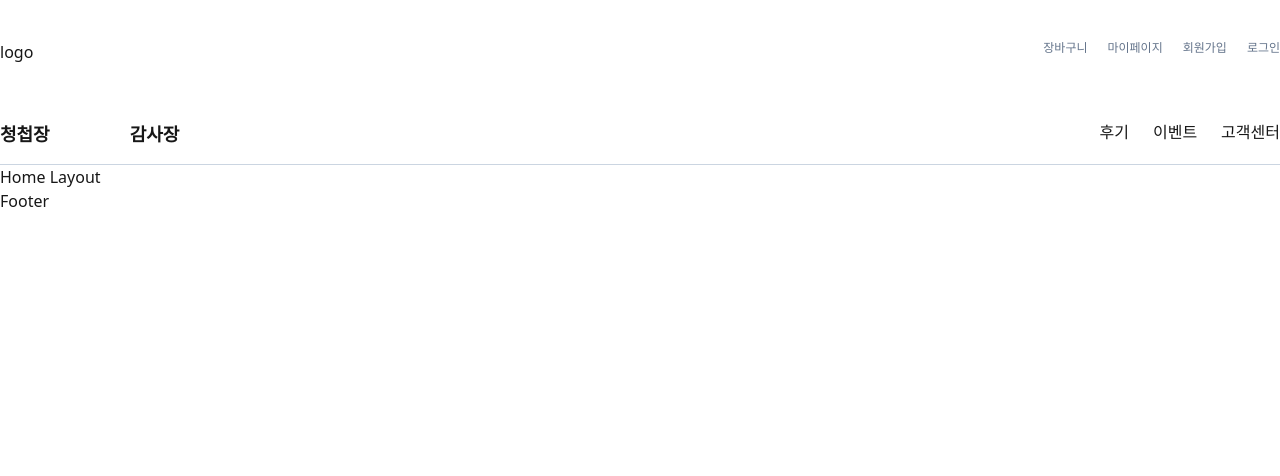
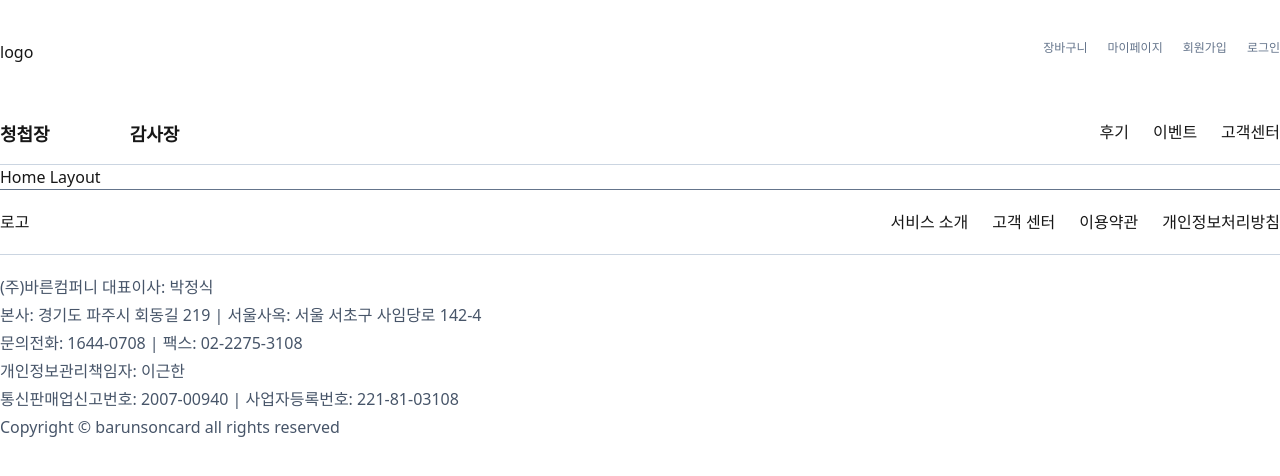
Before and after one commit to JeanYoungPark/mochung, a Next.js app: page / in a window 1280 px wide. Shown: the top 476 px of the page. Built offline with nearby package versions, Linux system fonts and the light colour scheme.

Commit message:
style : footer ui update

```diff
--- /dev/null
+++ b/src/components/layout/Footer.module.css
@@ -0,0 +1,23 @@
+.footer {
+    @apply w-full border-slate-500 border-t;
+}
+
+.container {
+    @apply w-full mx-auto max-w-7xl;
+}
+
+.etcInfoWrapper {
+    @apply flex justify-between py-5;
+}
+
+.etcList {
+    @apply flex gap-6;
+}
+
+.companyInfoWrapper {
+    @apply py-5 border-slate-300 border-t;
+}
+
+.companyInfoList {
+    @apply text-slate-600 flex flex-col gap-1;
+}
--- a/src/components/layout/Footer.tsx
+++ b/src/components/layout/Footer.tsx
@@ -1,5 +1,32 @@
 import React from "react";
+import styles from "@/components/layout/Footer.module.css";
 
 export default function Footer() {
-    return <div>Footer</div>;
+    return (
+        <div className={styles.footer}>
+            <div className={styles.container}>
+                <div className={styles.etcInfoWrapper}>
+                    <h5>로고</h5>
+                    <ul className={styles.etcList}>
+                        <li>서비스 소개</li>
+                        <li>고객 센터</li>
+                        <li>이용약관</li>
+                        <li>개인정보처리방침</li>
+                    </ul>
+                </div>
+            </div>
+            <div className={styles.companyInfoWrapper}>
+                <div className={styles.container}>
+                    <div className={styles.companyInfoList}>
+                        <p>(주)바른컴퍼니 대표이사: 박정식</p>
+                        <p>본사: 경기도 파주시 회동길 219 | 서울사옥: 서울 서초구 사임당로 142-4</p>
+                        <p>문의전화: 1644-0708 | 팩스: 02-2275-3108</p>
+                        <p>개인정보관리책임자: 이근한</p>
+                        <p>통신판매업신고번호: 2007-00940 | 사업자등록번호: 221-81-03108</p>
+                        <p>Copyright &copy; barunsoncard all rights reserved</p>
+                    </div>
+                </div>
+            </div>
+        </div>
+    );
 }
```
